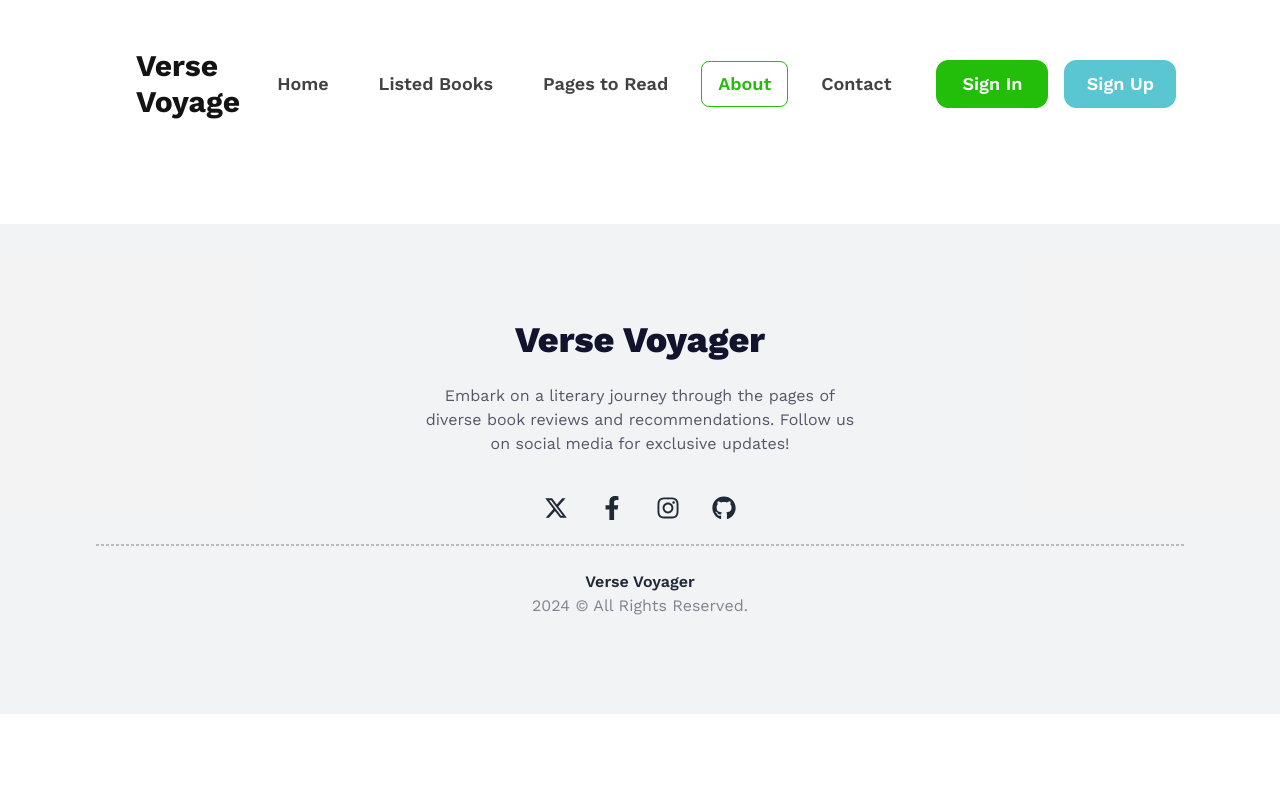
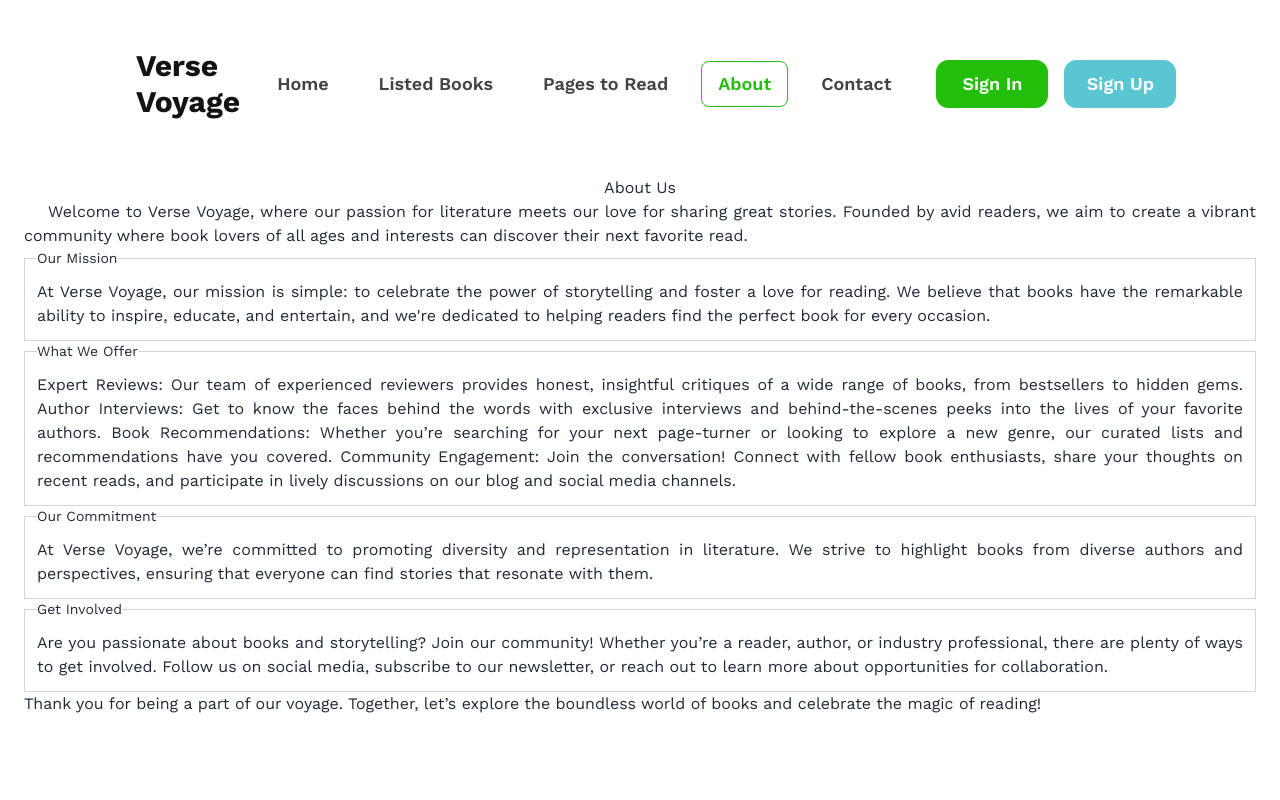
Before and after one commit to nazmul-nhb/verse-voyage, a React (Vite) app: page /about in a window 1280 px wide. Shown: the top 800 px of the page. Built offline with nearby package versions, Linux system fonts and the light colour scheme; a web font is replaced by a local one.

Commit message:
created skeleton for about page

```diff
--- a/src/pages/About/About.jsx
+++ b/src/pages/About/About.jsx
@@ -1,8 +1,46 @@
 
 const About = () => {
     return (
-        <div>
+        <div className="mx-6 my-4 md:my-12 text-justify">
+            <div className="">
+                <h3 className="text-center">About Us</h3>
+                <p className="indent-6">
+                    Welcome to Verse Voyage, where our passion for literature meets our love for sharing great stories. Founded by avid readers, we aim to create a vibrant community where book lovers of all ages and interests can discover their next favorite read.
+                </p>
+            </div>
 
+            <fieldset className="border border-solid border-gray-300 p-3">
+                <legend className="text-sm">Our Mission</legend>
+                <p className="">
+                    At Verse Voyage, our mission is simple: to celebrate the power of storytelling and foster a love for reading. We believe that books have the remarkable ability to inspire, educate, and entertain, and we're dedicated to helping readers find the perfect book for every occasion.
+                </p>
+            </fieldset>
+
+            <fieldset className="border border-solid border-gray-300 p-3">
+                <legend className="text-sm">What We Offer</legend>
+                <p className="">
+                    Expert Reviews: Our team of experienced reviewers provides honest, insightful critiques of a wide range of books, from bestsellers to hidden gems.
+                    Author Interviews: Get to know the faces behind the words with exclusive interviews and behind-the-scenes peeks into the lives of your favorite authors.
+                    Book Recommendations: Whether you&rsquo;re searching for your next page-turner or looking to explore a new genre, our curated lists and recommendations have you covered.
+                    Community Engagement: Join the conversation! Connect with fellow book enthusiasts, share your thoughts on recent reads, and participate in lively discussions on our blog and social media channels.
+                </p>
+            </fieldset>
+
+            <fieldset className="border border-solid border-gray-300 p-3">
+                <legend className="text-sm">Our Commitment</legend>
+                <p className="">At Verse Voyage, we&rsquo;re committed to promoting diversity and representation in literature. We strive to highlight books from diverse authors and perspectives, ensuring that everyone can find stories that resonate with them.</p>
+            </fieldset>
+
+            <fieldset className="border border-solid border-gray-300 p-3">
+                <legend className="text-sm">Get Involved</legend>
+                <p className="">
+                    Are you passionate about books and storytelling? Join our community! Whether you&rsquo;re a reader, author, or industry professional, there are plenty of ways to get involved. Follow us on social media, subscribe to our newsletter, or reach out to learn more about opportunities for collaboration.
+                </p>
+            </fieldset>
+
+            <p className="">
+                Thank you for being a part of our voyage. Together, let&rsquo;s explore the boundless world of books and celebrate the magic of reading!
+            </p>
         </div>
     );
 };
```
